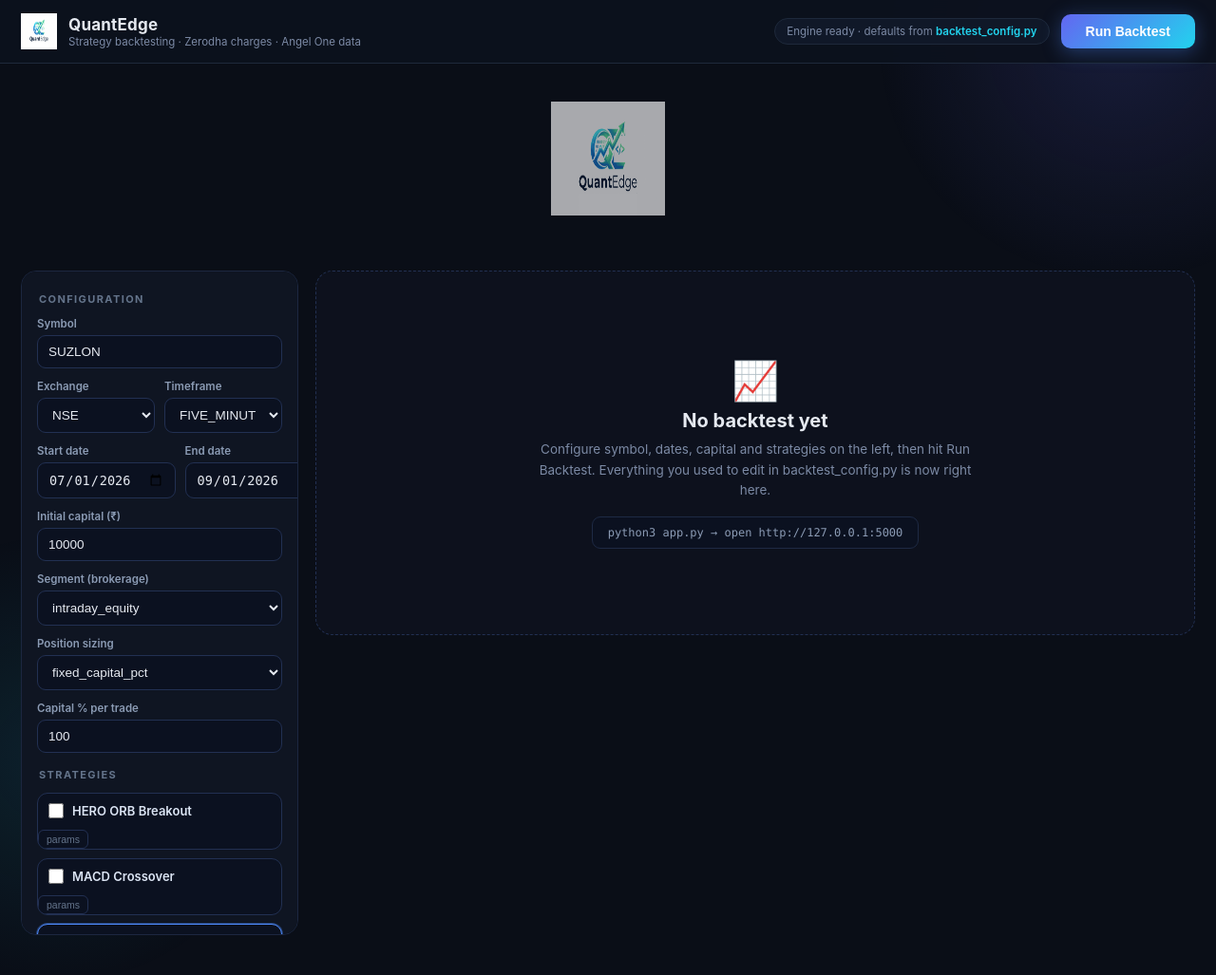
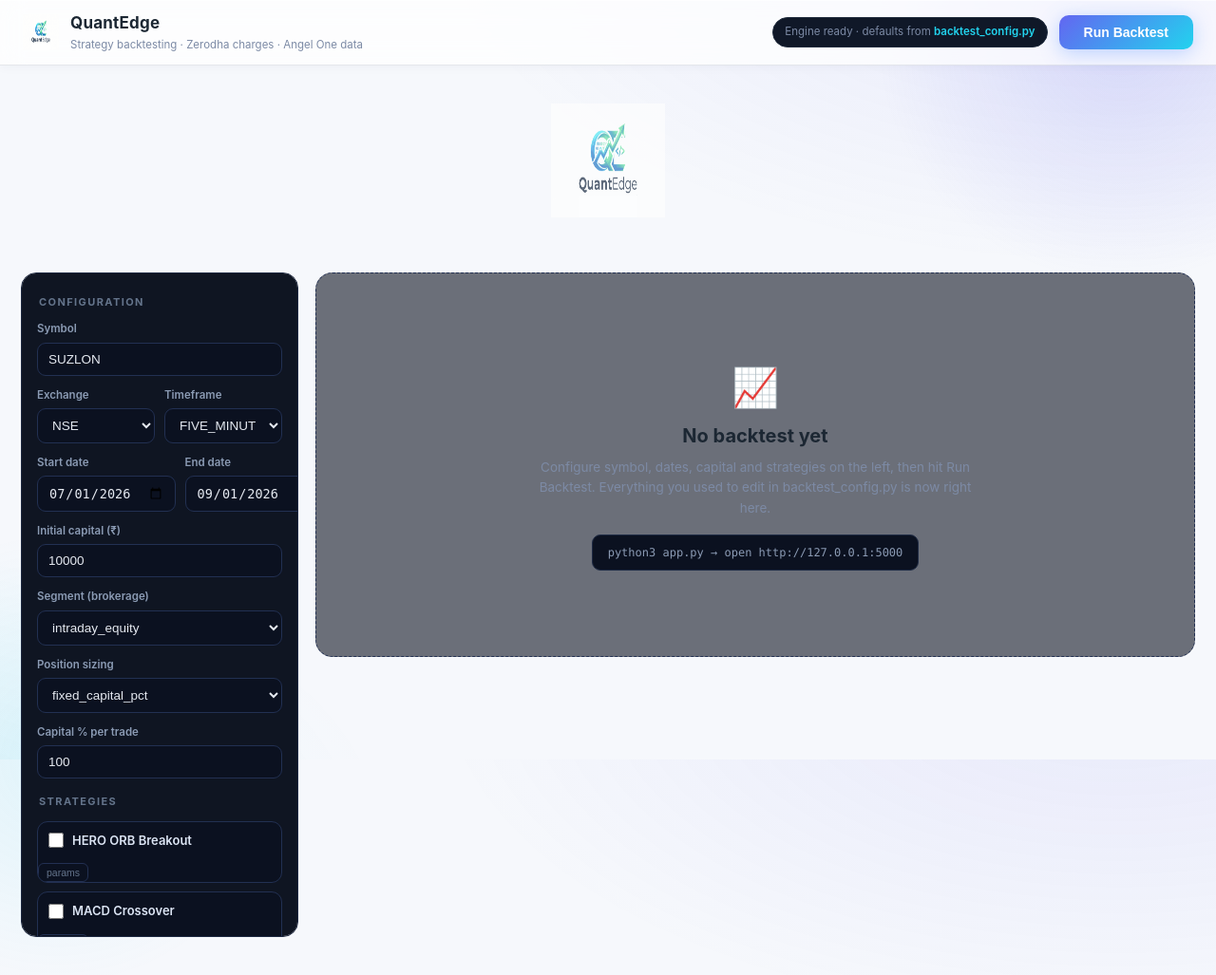
Before and after one commit to chetanap018/QuantEdge, a Flask app: page / in a window 1280 px wide. Shown: the whole page at 95% size. Before the commit the page ends 985 px from the top, so only its background shows below. Run offline with Flask 2, Linux system fonts and the light colour scheme.

Commit message:
restyle dashboard with a lighter modern theme

```diff
--- a/static/style.css
+++ b/static/style.css
@@ -1,10 +1,16 @@
 * { margin: 0; padding: 0; box-sizing: border-box; }
+
 html, body { height: 100%; }
+
 body {
   font-family: -apple-system, BlinkMacSystemFont, 'Segoe UI', Roboto, Helvetica, Arial, sans-serif;
-  background: #0a0e17;
-  color: #e5e9f0;
+  background: #f6f8fc;
+  background-image:
+    radial-gradient(1200px 600px at 92% -10%, rgba(99, 102, 241, 0.10), transparent 60%),
+    radial-gradient(900px 500px at -10% 110%, rgba(34, 211, 238, 0.08), transparent 60%);
+  color: #1c2733;
   min-height: 100vh;
+  line-height: 1.5;
 }
 body::before {
   content: '';
@@ -28,17 +34,20 @@ body::after {
   pointer-events: none;
   z-index: 0;
 }
+
 .topbar {
   position: sticky;
   top: 0;
   z-index: 50;
   display: flex;
   align-items: center;
-  gap: 16px;
-  padding: 14px 22px;
-  background: rgba(13, 18, 30, 0.92);
-  backdrop-filter: blur(10px);
-  border-bottom: 1px solid #1e293b;
+  gap: 18px;
+  padding: 12px 24px;
+  background: rgba(255, 255, 255, 0.72);
+  backdrop-filter: blur(12px);
+  -webkit-backdrop-filter: blur(12px);
+  border-bottom: 1px solid rgba(22, 40, 70, 0.10);
+  box-shadow: 0 1px 0 rgba(255, 255, 255, 0.6) inset, 0 2px 10px rgba(22, 40, 70, 0.04);
 }
 .brand { display: flex; align-items: center; gap: 12px; }
 .brand-mark {
```
